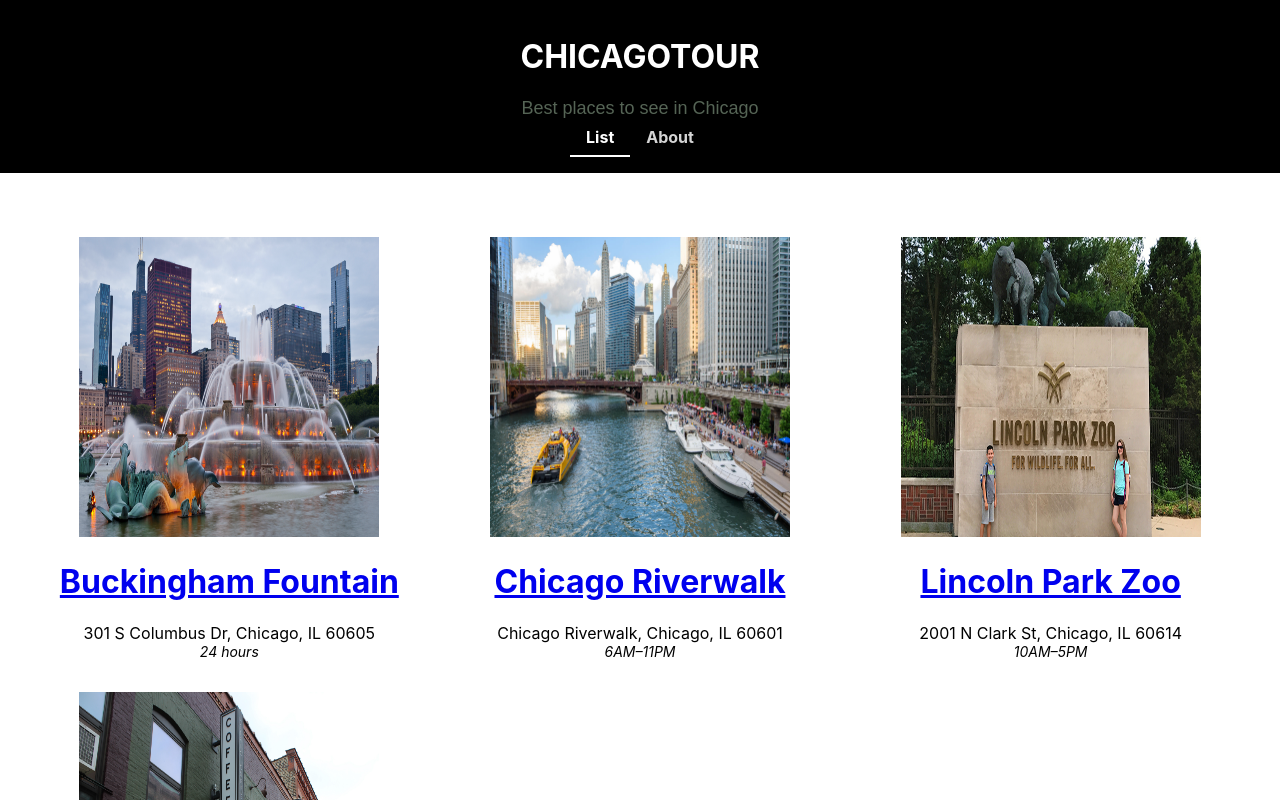
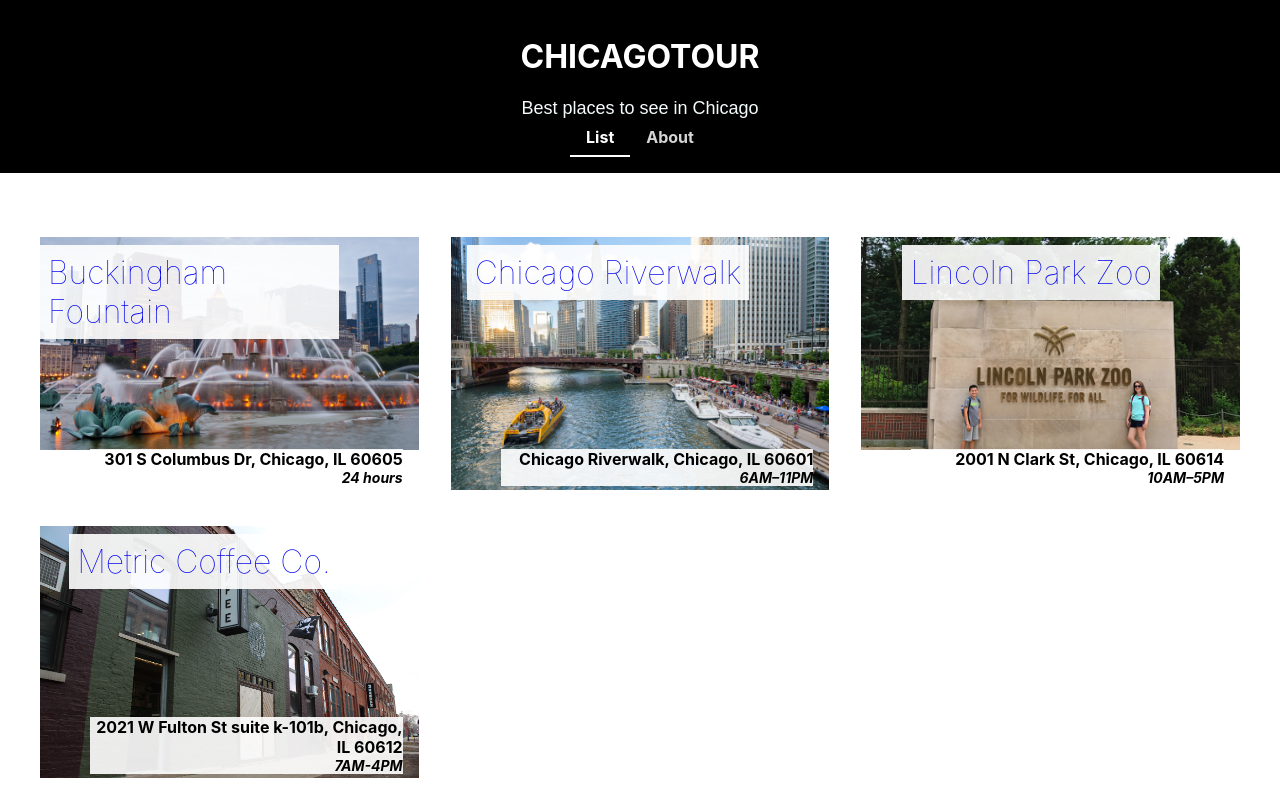
Before and after one commit to Meka88/chicago_tours, a React (Create React App) app: page /#/ in a window 1280 px wide. Shown: the top 800 px of the page. Built offline with nearby package versions, Linux system fonts and the light colour scheme.

Commit message:
style places

```diff
--- a/src/components/PLACESSpace/PLACESSpace.css
+++ b/src/components/PLACESSpace/PLACESSpace.css
@@ -1,13 +1,57 @@
 .PLACESSpace {
   width: 100%;
   text-align: center;
+  position: relative;
 }
 
-.PLACESSpace > img {
+.PLACESSpace img {
   width: 100%;
   height: auto;
+  position: relative;
 }
 .hours {
   font-style: italic;
   font-size: 14px;
 }
+/* .PLACESSpace .PLACESSpace-title {
+  display: block;
+  position: absolute;
+  left: 0;
+  top: 0;
+} */
+
+.PLACESSpace h1 {
+    margin: 0;
+    font-weight: lighter;
+    background-color: rgba(255, 255, 255, 0.9);
+    padding: 0.5rem;
+    text-align: left;
+}
+
+/* .PLACESSpace .PLACESSpace-info {
+  position: absolute;
+  right: 0;
+  bottom: 0;
+  text-align: right;
+} */
+
+/* .PLACESSpace .PLACESSpace-info div {
+  display: inline-block;
+  padding: 0.25em 0.5em;
+  background-color: rgba(255, 255, 255, 0.9);
+} */
+.PLACESSpace-name{
+  position: absolute;
+  top: 8px;
+  right: 80px;
+
+}
+.PLACESSpace-info{
+  position: absolute;
+  bottom: 8px;
+  right: 16px;
+  left: 50px;
+  text-align: right;
+  font-weight: bolder;
+  background-color: rgb(255, 255, 255, 0.9);
+}
--- a/src/components/PLACESSpace/PLACESSpace.js
+++ b/src/components/PLACESSpace/PLACESSpace.js
@@ -5,15 +5,17 @@ function PLACESSpace(props) {
     const { name, image, address, hours, id } = props
     return (
         <div className="PLACESSpace">
-            <Link to={`/details/${id}`}>
+            <Link className="PLACESSpace-title" to={`/details/${id}`}>
             <img src={`${process.env.PUBLIC_URL}/images/${image}`}
             width="300" height="300" alt="Hello" />
             </Link>
             <Link to={`/details/${id}`}>
-            <h1>{name}</h1>
+            <h1 className="PLACESSpace-name">{name}</h1>
             </Link>
+            <div className="PLACESSpace-info">
             <div>{address}</div>
             <div className="hours">{hours}</div>
+            </div>
         </div>
     )
 }
--- a/src/components/Title/Title.css
+++ b/src/components/Title/Title.css
@@ -7,7 +7,7 @@
     color: #fff;
 }
 .Title-Subtitle {
-    color: rgb(85, 100, 85);
+    color: rgb(244, 251, 252);
     font-family: sans-serif;
     font-size: large;
 }
```
